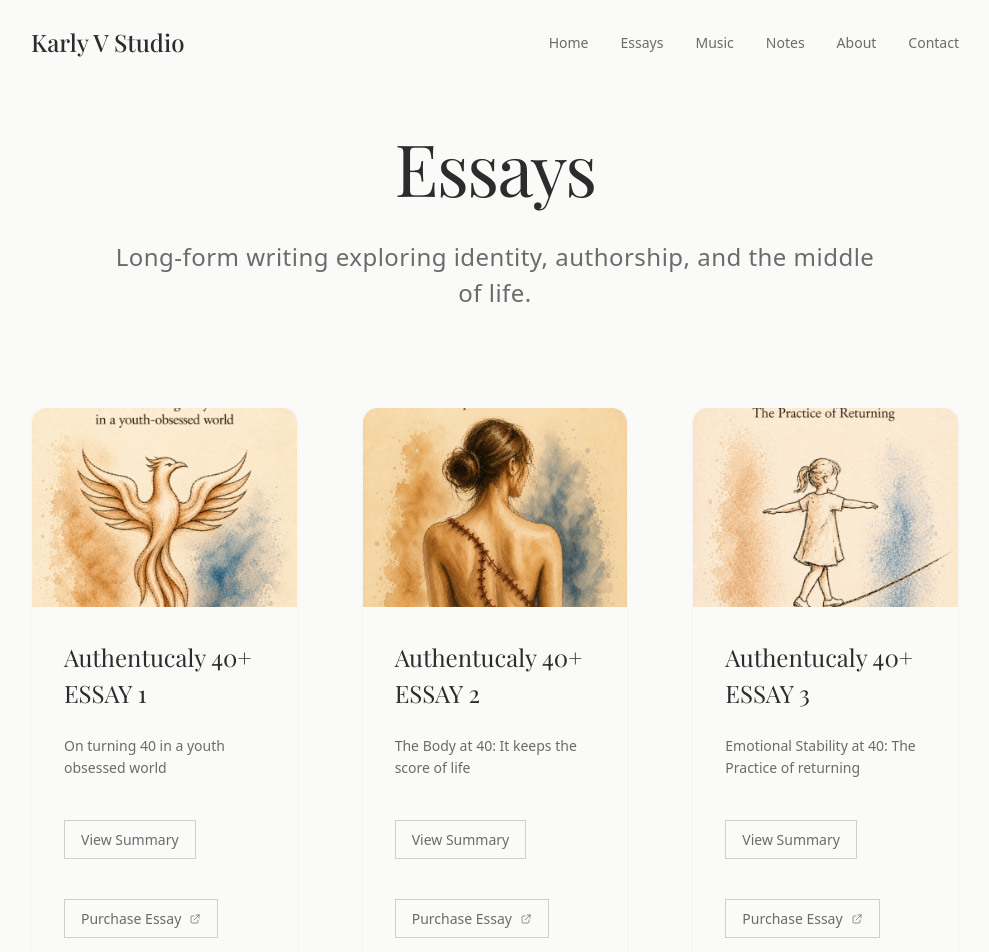
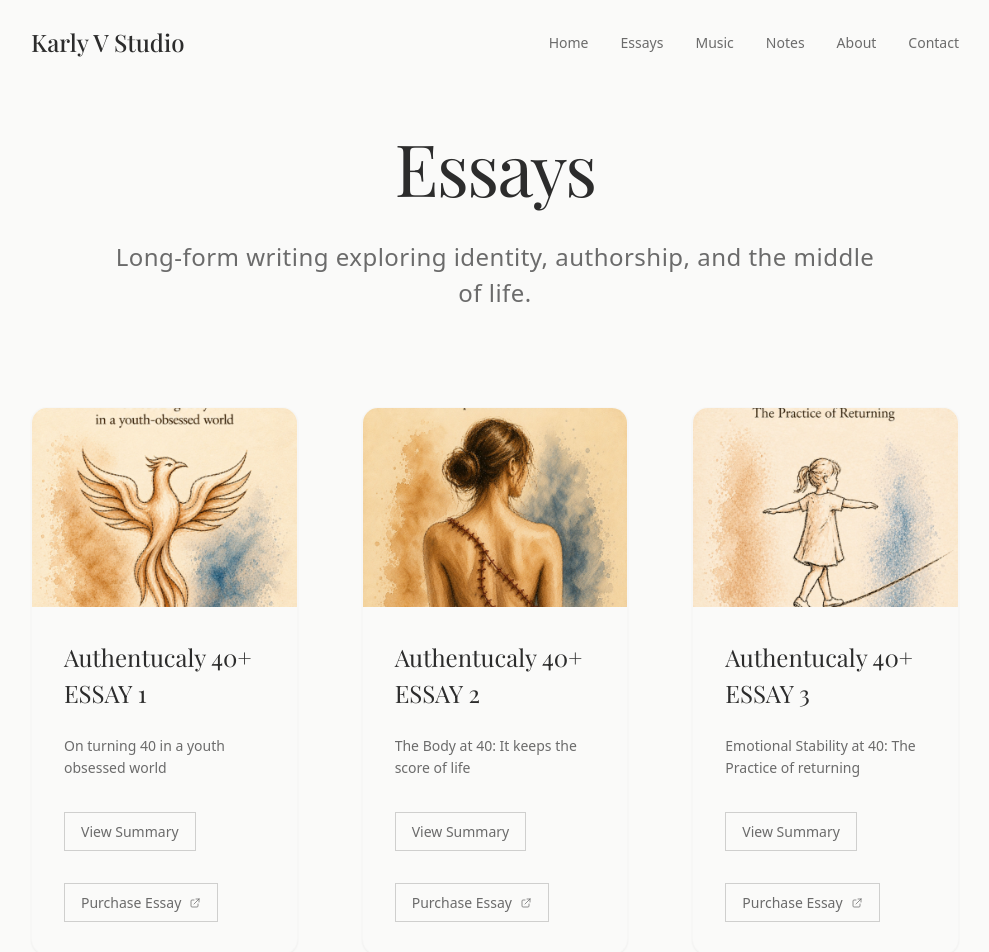
Before and after one commit to deanwhitson/karly_v_studio, a React (Create React App) app: page /essays in a window 1280 px wide. Shown: the top 952 px of the page, without its empty margins (145-1134 px from the left). Built offline with nearby package versions, Linux system fonts and the light colour scheme.

Commit message:
Fix button spacing and ensure consistent width in EssayCard
- Reduce spacing between View Summary and Purchase Essay buttons to pt-1
- Add min-w-[120px] to both buttons for consistent width
- Ensure both buttons have same length and proper alignment

```diff
--- a/src/components/EssayCard.js
+++ b/src/components/EssayCard.js
@@ -48,22 +48,22 @@ const EssayCard = ({
           )}
 
           {/* View Summary Button */}
-          <div className="pt-2 sm:pt-4">
+          <div className="pt-1 sm:pt-2">
             <button
               onClick={() => setShowSummary(true)}
-              className="inline-flex items-center justify-center space-x-2 px-4 py-2 border border-medium-gray/30 text-sm font-light text-medium-gray hover:bg-charcoal hover:text-off-white transition-all duration-300 ease-out"
+              className="inline-flex items-center justify-center space-x-2 px-4 py-2 border border-medium-gray/30 text-sm font-light text-medium-gray hover:bg-charcoal hover:text-off-white transition-all duration-300 ease-out min-w-[120px]"
             >
               <span>View Summary</span>
             </button>
           </div>
 
           {/* Purchase Button */}
-          <div className="pt-2 sm:pt-4">
+          <div className="pt-1 sm:pt-2">
             <a
               href={purchaseUrl}
               target="_blank"
               rel="noopener noreferrer"
-              className="inline-flex items-center justify-center space-x-2 px-4 py-2 border border-medium-gray/30 text-sm font-light text-medium-gray hover:bg-charcoal hover:text-off-white transition-all duration-300 ease-out group/purchase"
+              className="inline-flex items-center justify-center space-x-2 px-4 py-2 border border-medium-gray/30 text-sm font-light text-medium-gray hover:bg-charcoal hover:text-off-white transition-all duration-300 ease-out group/purchase min-w-[120px]"
               onClick={(e) => e.stopPropagation()}
             >
               <span>Purchase Essay</span>
```
